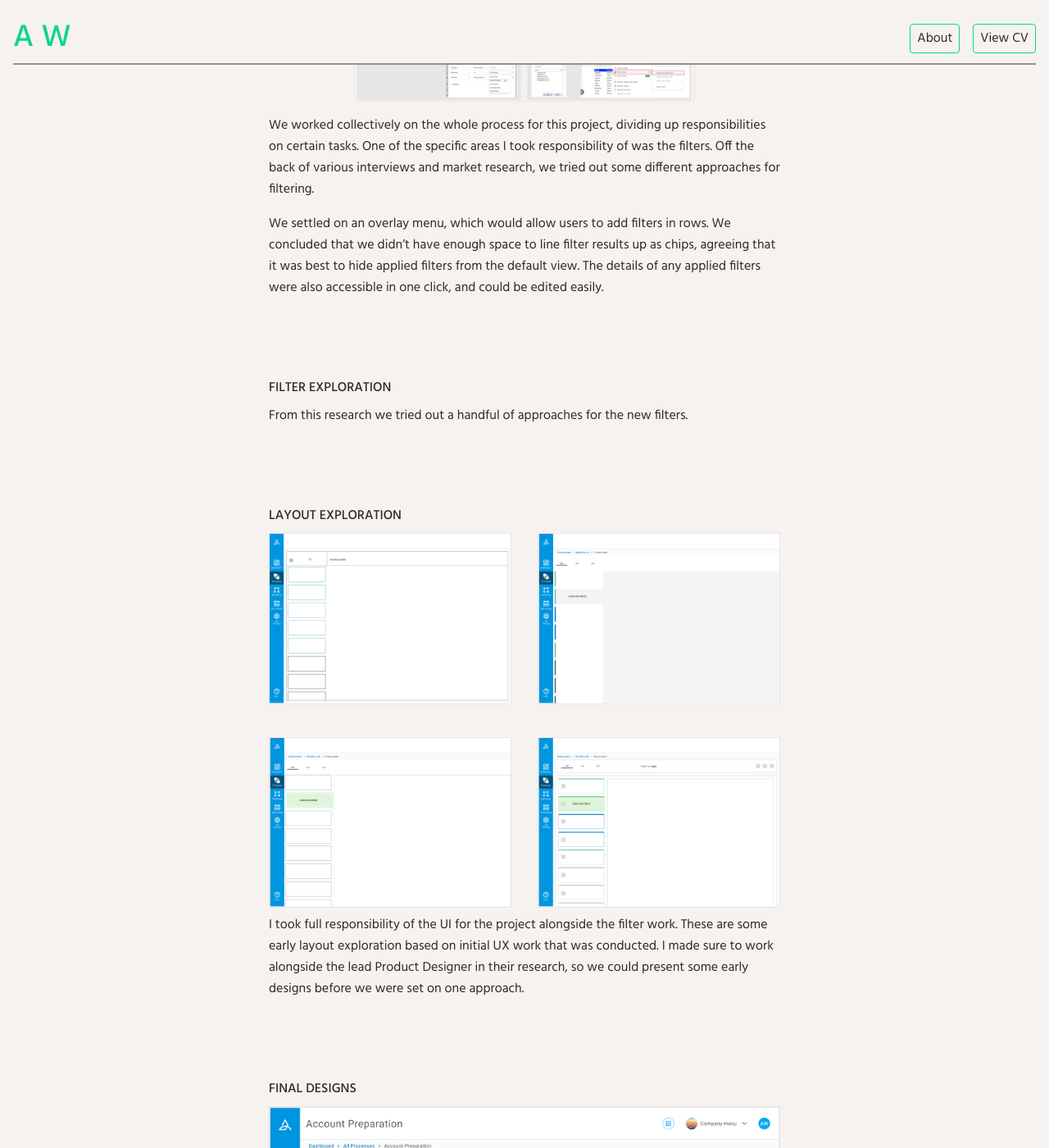
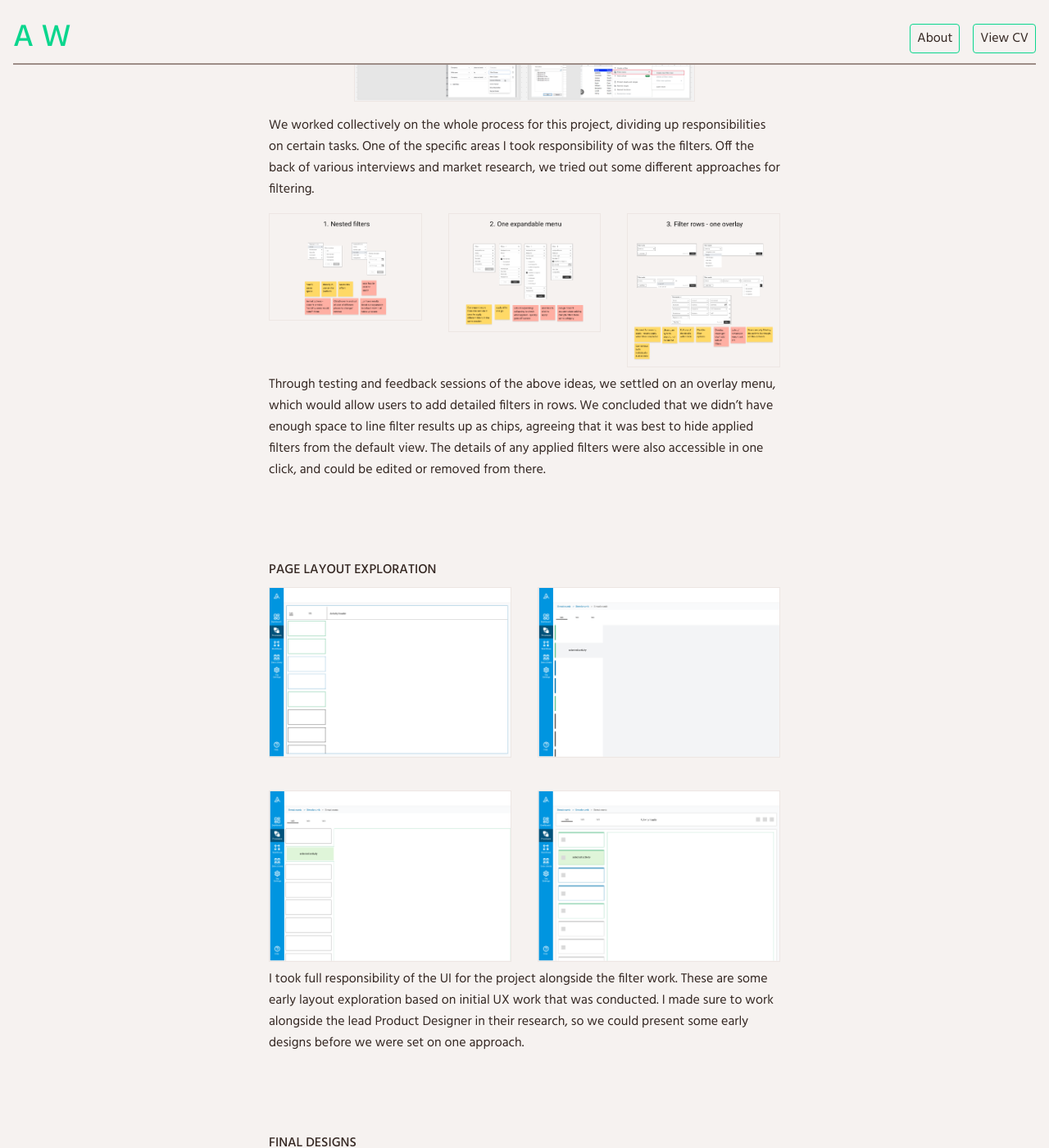
Before and after one commit to davidhiskett/awalsh, a Jekyll site: the page built from _posts/2024-08-18-navigation-redesign.md, in a window 1280 px wide and 1400 px high, scrolled down 3918 px. Shown: the whole window at 82% size. Built offline with Jekyll 4.4.1, drawn with Linux system fonts in a browser that asks for light colours.

Commit message:
Update navigation redesign post

```diff
--- a/_posts/2024-08-18-navigation-redesign.md
+++ b/_posts/2024-08-18-navigation-redesign.md
@@ -54,14 +54,16 @@ Within the company we have a ‘Services’ team who set up various workflows fo
         <img src="{{ site.baseurl }}/assets/img/navigation-redesign/navigation-filter-research-1.png">
     </div>
 </div>
-We worked collectively on the whole process for this project, dividing up responsibilities on certain tasks. One of the specific areas I took responsibility of was the filters. Off the back of various interviews and market  research, we tried out some different approaches for filtering.
+We worked collectively on the whole process for this project, dividing up responsibilities on certain tasks. One of the specific areas I took responsibility of was the filters. Off the back of various interviews and market research, we tried out some different approaches for filtering.
 
-We settled on an overlay menu, which would allow users to add filters in rows. We concluded that we didn’t have enough space to line filter results up as chips, agreeing that it was best to hide applied filters from the default view. The details of any applied filters were also accessible in one click, and could be edited easily.
+<div class="row three-column one-mobile">
+    <img src="{{ site.baseurl }}/assets/img/navigation-redesign/navigation-filter-research-2.png">
+    <img src="{{ site.baseurl }}/assets/img/navigation-redesign/navigation-filter-research-3.png">
+    <img src="{{ site.baseurl }}/assets/img/navigation-redesign/navigation-filter-research-4.png">
+</div>
+Through testing and feedback sessions of the above ideas, we settled on an overlay menu, which would allow users to add detailed filters in rows. We concluded that we didn’t have enough space to line filter results up as chips, agreeing that it was best to hide applied filters from the default view. The details of any applied filters were also accessible in one click, and could be edited or removed from there.
 
-### FILTER EXPLORATION
-From this research we tried out a handful of approaches for the new filters.
-
-### LAYOUT EXPLORATION
+### PAGE LAYOUT EXPLORATION
 <div class="row two-column">
     <img src="{{ site.baseurl }}/assets/img/navigation-redesign/navigation-wireframes-1.png">
     <img src="{{ site.baseurl }}/assets/img/navigation-redesign/navigation-wireframes-2.png">
--- a/_sass/project.scss
+++ b/_sass/project.scss
@@ -202,6 +202,12 @@
           grid-template-columns: 1fr 1fr;
         }
 
+        &.one-mobile {
+          @media only screen and (max-width: 65rem) {
+            grid-template-columns: 1fr;
+          }
+        }
+
         img {
           border: 1px solid #EDE6E3;
         }
```
Also changed, not shown: assets/img/navigation-redesign/navigation-filter-research-2.png (added), assets/img/navigation-redesign/navigation-filter-research-3.png (added), assets/img/navigation-redesign/navigation-filter-research-4.png (added), assets/img/navigation-redesign/navigation-final-3.png, assets/img/navigation-redesign/navigation-final-4.png, assets/img/navigation-redesign/navigation-final-5.png, 9 other files.
